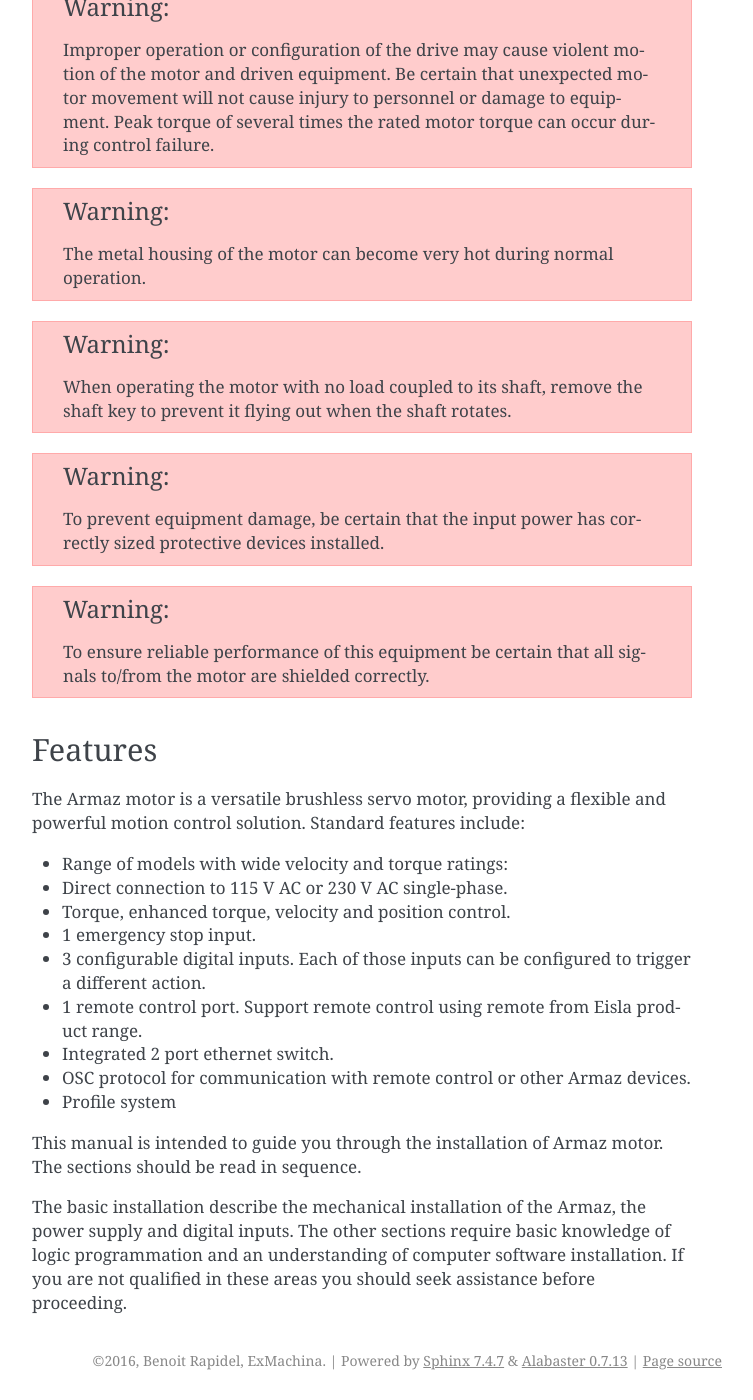
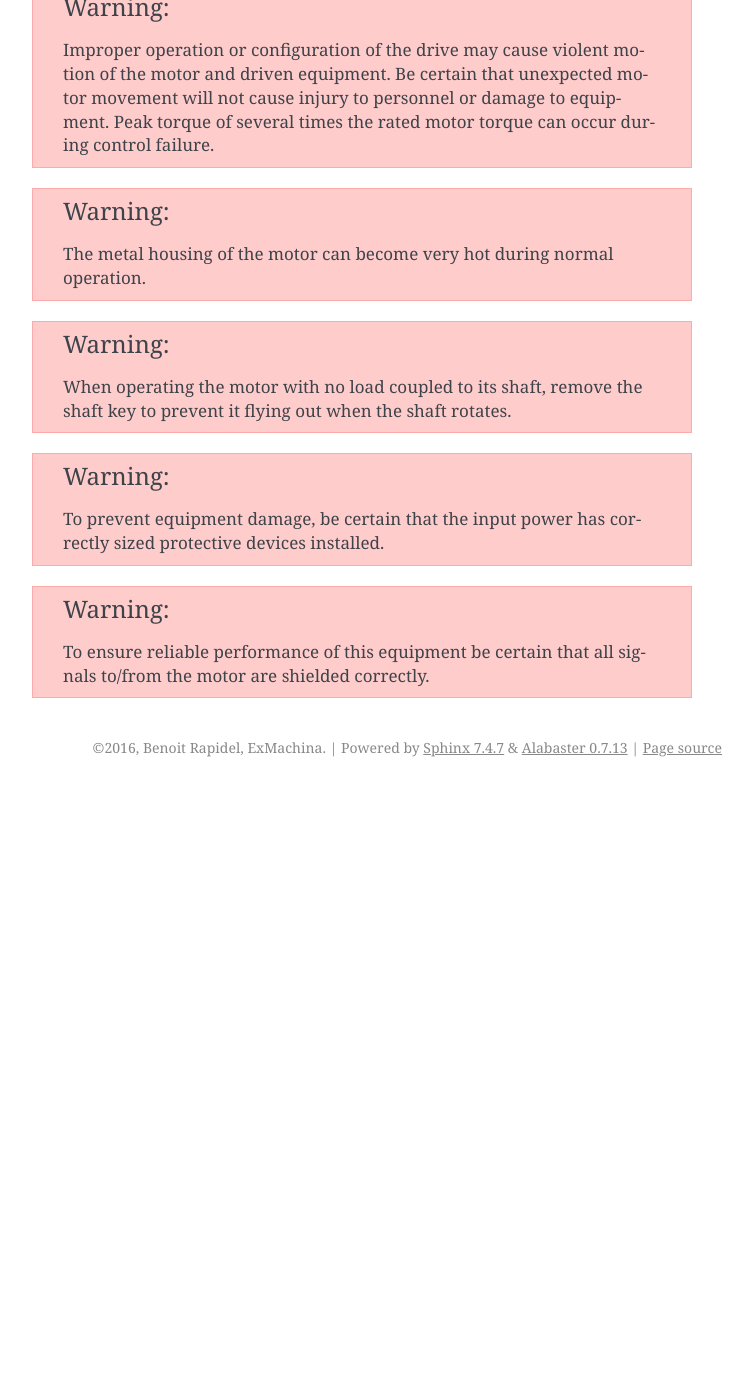
Before and after one commit to exmachina-dev/armaz-doc, a Sphinx documentation site: the page built from source/01-general-information.rst, in a window 1280 px wide and 1400 px high, scrolled down 1300 px. Shown: the whole window, without its empty margins (388-1141 px from the left). Built offline with Sphinx 7.4.7, drawn with Linux system fonts in a browser that asks for light colours; after the commit the page ends 2087 px from its top, so only the background shows below that.

Commit message:
Removed duplicated section Features

```diff
--- a/source/01-general-information.rst
+++ b/source/01-general-information.rst
@@ -52,25 +52,3 @@ Precautions
 
 .. warning:: To ensure reliable performance of this equipment be certain that all signals to/from the
     motor are shielded correctly.
-
-Features
---------
-
-The Armaz motor is a versatile brushless servo motor, providing a flexible and powerful motion control solution.
-Standard features include:
-
-* Range of models with wide velocity and torque ratings:
-* Direct connection to 115 V AC or 230 V AC single-phase.
-* Torque, enhanced torque, velocity and position control.
-* 1 emergency stop input.
-* 3 configurable digital inputs. Each of those inputs can be configured to trigger a different action.
-* 1 remote control port. Support remote control using remote from Eisla product range.
-* Integrated 2 port ethernet switch.
-* OSC protocol for communication with remote control or other Armaz devices.
-* Profile system
-
-This manual is intended to guide you through the installation of Armaz motor. The sections should be read in sequence.
-
-The basic installation describe the mechanical installation of the Armaz, the power supply and digital inputs.
-The other sections require basic knowledge of logic programmation and an understanding of computer software installation.
-If you are not qualified in these areas you should seek assistance before proceeding.
```
